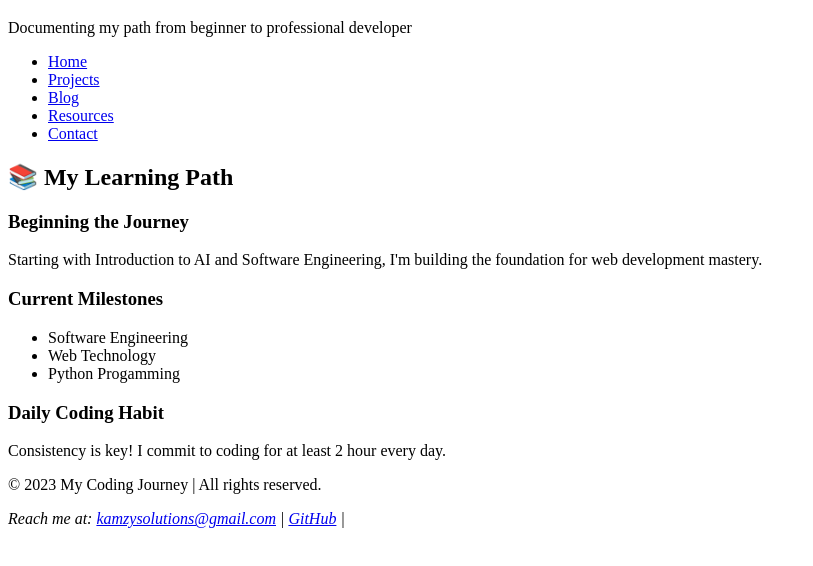
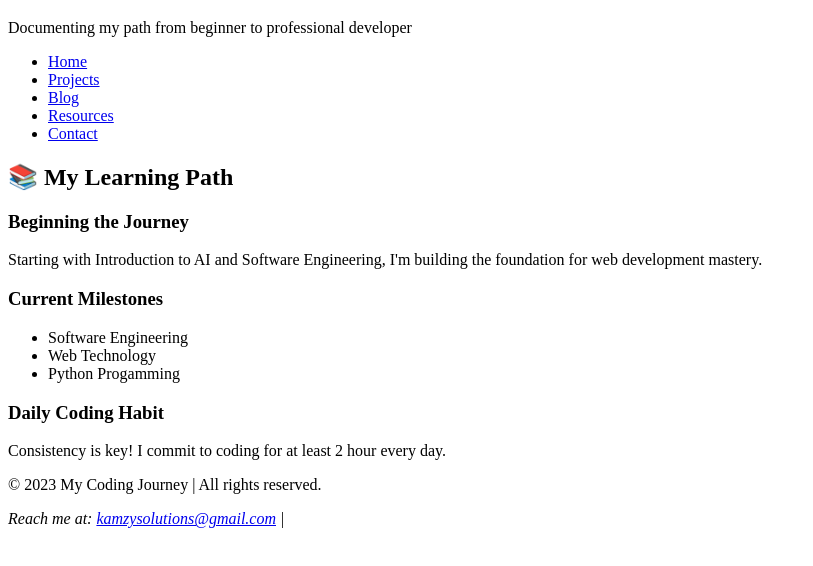
Before and after one commit to Nwamaka77/Feb-2025-Intro-to-HTML-5, a plain HTML site: page index.html in a window 1280 px wide. Shown: the part 62-628 px from the top of the page, without its empty margins (0-813 px from the left). Drawn offline with Linux system fonts and the light colour scheme.

Commit message:
Update index.html

```diff
--- a/index.html
+++ b/index.html
@@ -54,7 +54,6 @@
         <address>
             Reach me at:
             <a href="mailto:kamzysolutions@gmail.com">kamzysolutions@gmail.com</a> |
-            <a href="https://github.com/Nwamaka77/Feb-2025-Intro-to-HTML-5.git">GitHub</a> |
         </address>
     </footer>
 </body>
```
